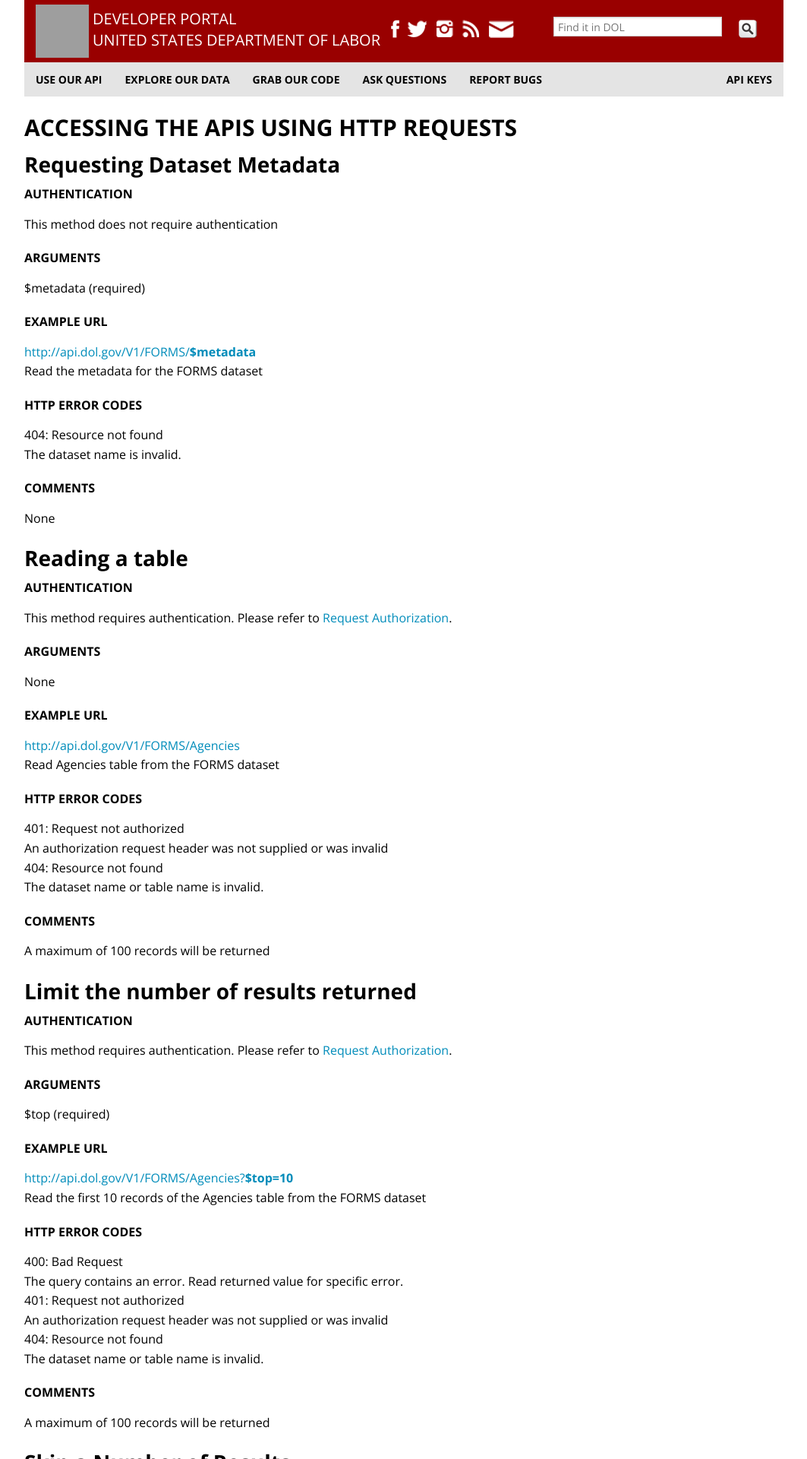
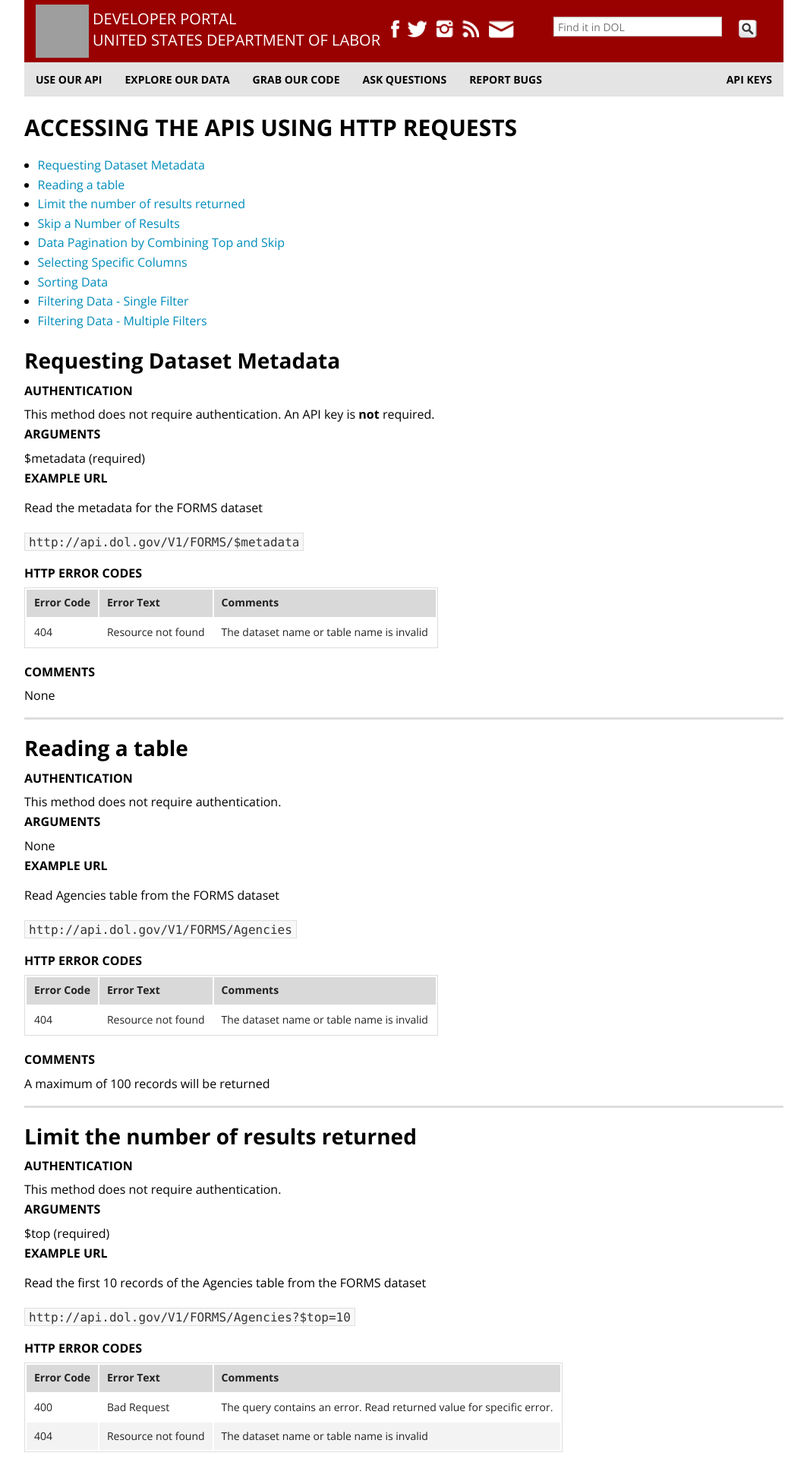
Before and after one commit to USDepartmentofLabor/Developer, a Jekyll site: the page built from _posts/2013-01-30-accessing-the-apis-using-http-requests.md, in a window 1280 px wide. Shown: the top 1920 px of the page at 76% size, without its empty margins (108-1171 px from the left). Built offline with Jekyll 4.4.1, drawn with Linux system fonts in a browser that asks for light colours; Markdown is read by kramdown in place of the engine named in the settings; some of the changed text lies outside the part shown; grey boxes are pictures that could not be loaded.

Commit message:
updated beginners guide and http requests to match dolapi versions

```diff
--- a/_includes/beginner.html
+++ b/_includes/beginner.html
@@ -1,6 +1,6 @@
 <div class="how_background how_box_beginner">
     <div class="row">
-        <div class="small-6 small-centered columns"><h1>BEGINNERS GUIDE</h1></div>
+        <div class="small-6 small-centered columns"><h1>BEGINNER'S GUIDE</h1></div>
     </div>
     <div class="row" data-equalizer>
         <div class="small-6 columns howdiv_c" data-equalizer-watch>
--- a/_includes/experienced.html
+++ b/_includes/experienced.html
@@ -1,7 +1,7 @@
 <div class="how_experienced how_box_experienced">
     <div class="row">
         <div class="small-8 small-centered columns">
-            <h1>EXPERIENCED DEVELOPERS GUIDE</h1>
+            <h1>EXPERIENCED DEVELOPER'S GUIDE</h1>
         </div>
     </div>
     <div class="row">
--- a/_posts/2013-01-30-accessing-the-apis-using-http-requests.md
+++ b/_posts/2013-01-30-accessing-the-apis-using-http-requests.md
@@ -4,282 +4,359 @@
 created: 1359565589
 ---
 
-<h2>Requesting Dataset Metadata</h2>
 
+- [Requesting Dataset Metadata](#requesting)
+- [Reading a table](#reading)
+- [Limit the number of results returned](#limit)
+- [Skip a Number of Results](#skip)
+- [Data Pagination by Combining Top and Skip](#pagination)
+- [Selecting Specific Columns](#select)
+- [Sorting Data](#sort)
+- [Filtering Data - Single Filter](#filter_single)
+- [Filtering Data - Multiple Filters](#filter_multi)
+
+<div class="post_content_dataset">
+<h2><a name="requesting">Requesting Dataset Metadata</a></h2>
 <h3>Authentication</h3>
-
-<p>This method does not require authentication</p>
-
+This method does not require authentication.  An API key is <strong>not</strong> required.
 <h3>Arguments</h3>
-
-<p>$metadata (required)</p>
-
-<h3>Example URL</h3>
-
-<p><a>http://api.dol.gov/V1/FORMS/<strong>$metadata</strong></a><br />
-Read the metadata for the FORMS dataset</p>
-
-<h3>HTTP Error Codes</h3>
-
-<p>404: Resource not found<br />
-The dataset name is invalid.</p>
-
-<h3>Comments</h3>
-
-<p>None</p>
-
-<h2>Reading a table</h2>
-
-<h3>Authentication</h3>
-
-<p>This method requires authentication. Please refer to <a href="{{ site.baseurl }}/request-authorization/">Request Authorization</a>.</p>
-
-<h3>Arguments</h3>
-
-<p>None</p>
-
-<h3>Example URL</h3>
-
-<p><a>http://api.dol.gov/V1/FORMS/Agencies</a><br />
-Read Agencies table from the FORMS dataset</p>
-
-<h3>HTTP Error Codes</h3>
-
-<p>401: Request not authorized<br />
-An authorization request header was not supplied or was invalid<br />
-404: Resource not found<br />
-The dataset name or table name is invalid.</p>
-
-<h3>Comments</h3>
-
-<p>A maximum of 100 records will be returned</p>
-
-<h2>Limit the number of results returned</h2>
-
-<h3>Authentication</h3>
-
-<p>This method requires authentication. Please refer to <a href="{{ site.baseurl }}/request-authorization/">Request Authorization</a>.</p>
-
-<h3>Arguments</h3>
-
-<p>$top (required)</p>
-
-<h3>Example URL</h3>
-
-<p><a>http://api.dol.gov/V1/FORMS/Agencies?<strong>$top=10</strong></a><br />
-Read the first 10 records of the Agencies table from the FORMS dataset</p>
-
-<h3>HTTP Error Codes</h3>
-
-<p>400: Bad Request<br />
-The query contains an error. Read returned value for specific error.<br />
-401: Request not authorized<br />
-An authorization request header was not supplied or was invalid<br />
-404: Resource not found<br />
-The dataset name or table name is invalid.</p>
-
-<h3>Comments</h3>
-
-<p>A maximum of 100 records will be returned</p>
-
-<h2>Skip a Number of Results</h2>
-
-<h3>Authentication</h3>
-
-<p>This method requires authentication. Please refer to <a href="{{ site.baseurl }}/request-authorization/">Request Authorization</a>.</p>
-
-<h3>Arguments</h3>
-
-<p>$skip (required)</p>
-
-<h3>Example URL</h3>
-
-<p><a>http://api.dol.gov/V1/FORMS/Agencies?<strong>$skip=5</strong></a><br />
-Read the Agencies table from the FORMS dataset, skipping the first 5 results</p>
-
-<h3>HTTP Error Codes</h3>
-
-<p>400: Bad Request<br />
-The query contains an error. Read returned value for specific error.<br />
-401: Request not authorized<br />
-An authorization request header was not supplied or was invalid<br />
-404: Resource not found<br />
-The dataset name or table name is invalid.</p>
-
-<h3>Comments</h3>
-
-<p>A maximum of 100 records will be returned</p>
-
-<h2>Data Pagination by Combining Top and Skip</h2>
-
-<h3>Authentication</h3>
-
-<p>This method requires authentication. Please refer to <a href="{{ site.baseurl }}/request-authorization/">Request Authorization</a>.</p>
-
-<h3>Arguments</h3>
-
-<p>$top (required)<br />
-$skip (required)</p>
-
-<h3>Example URL</h3>
-
-<p><a>http://api.dol.gov/V1/FORMS/Agencies?<strong>$skip=20&amp;$top=10</strong></a><br />
-Read records 21-30 from the Agencies table in FORMS dataset</p>
-
-<h3>HTTP Error Codes</h3>
-
-<p>400: Bad Request<br />
-The query contains an error. Read returned value for specific error.<br />
-401: Request not authorized<br />
-An authorization request header was not supplied or was invalid<br />
-404: Resource not found<br />
-The dataset name or table name is invalid.</p>
-
-<h3>Comments</h3>
-
-<p>A maximum of 100 records will be returned</p>
-
-<h2>Selecting Specific Columns</h2>
-
-<h3>Authentication</h3>
-
-<p>This method requires authentication. Please refer to <a href="{{ site.baseurl }}/request-authorization/">Request Authorization</a>.</p>
-
-<h3>Arguments</h3>
-
-<p>$select</p>
-
-<h3>Example URL</h3>
-
-<p><a>http://api.dol.gov/V1/FORMS/AgencyForms?<strong>$select=FormNumber,Title</strong></a><br />
-Read records from the AgencyForms table in FORMS dataset, returning only the FormNumber and Title columns.</p>
-
-<h3>HTTP Error Codes</h3>
-
-<p>400: Bad Request<br />
-The query contains an error. Read returned value for specific error.<br />
-401: Request not authorized<br />
-An authorization request header was not supplied or was invalid<br />
-404: Resource not found<br />
-The dataset name or table name is invalid.</p>
-
-<h3>Comments</h3>
-
-<p>A maximum of 100 records will be returned</p>
-
-<h2>Sorting Data</h2>
-
-<h3>Authentication</h3>
-
-<p>This method requires authentication. Please refer to <a href="{{ site.baseurl }}/request-authorization/">Request Authorization</a>.</p>
-
-<h3>Arguments</h3>
-
-<p>$orderby</p>
-
-<h3>Example URL</h3>
-
-<p><a>http://api.dol.gov/V1/FORMS/AgencyForms?<strong>$orderby=FormNumber</strong></a><br />
-Read records from the AgencyForms table in FORMS dataset, sorting by the FormNumber column.</p>
-
-<p><strong>To sort the column by desc order, add desc after the column name </strong></p>
-
-<h3>Example URL</h3>
-
-<p><a>http://api.dol.gov/V1/FORMS/AgencyForms?<strong>$orderby=FormNumber desc</strong></a><br />
-Ascending is the default order.</p>
-
-<h3>HTTP Error Codes</h3>
-
-<p>400: Bad Request<br />
-The query contains an error. Read returned value for specific error.<br />
-401: Request not authorized<br />
-An authorization request header was not supplied or was invalid<br />
-404: Resource not found<br />
-The dataset name or table name is invalid.</p>
-
-<h3>Comments</h3>
-
-<p>A maximum of 100 records will be returned<br />
-More than one column can be specified. Separate column names with commas.</p>
-
-<h2>Filtering Data – Single Filter</h2>
-
-<h3>Authentication</h3>
-
-<p>This method requires authentication. Please refer to <a href="{{ site.baseurl }}/request-authorization/">Request Authorization</a>.</p>
-
-<h3>Arguments</h3>
-
-<p>$filter</p>
-
-<h3>Comparison Keywords</h3>
-
-<p>eq – Equal to<br />
-ne – Not Equal to<br />
-gt – Greater than<br />
-lt – Less than<br />
-ge – Greater than or equal to<br />
-le – Less than or equal to</p>
-
-<h3>Example URL</h3>
-
-<p><a>http://api.dol.gov/V1/FORMS/AgencyForms?<strong>$filter=AgencyId eq 'MSHA'</strong></a><br />
-Read records from the AgencyForms table in FORMS dataset, returning only the records where the AgencyId is equal to 'MSHA'.</p>
-
-<h3>Example Response</h3>
-
-<p>[response]</p>
-
-<h3>HTTP Error Codes</h3>
-
-<p>400: Bad Request<br />
-The query contains an error. Read returned value for specific error.<br />
-401: Request not authorized<br />
-An authorization request header was not supplied or was invalid<br />
-404: Resource not found<br />
-The dataset name or table name is invalid.</p>
-
-<h3>Comments</h3>
-
-<p>A maximum of 100 records will be returned<br />
-More than one filter can be specified. See [link] article for details.</p>
-
-<h2>Filtering Data – Multiple Filters</h2>
-
-<h3>Authentication</h3>
-
-<p>This method requires authentication. Please refer to <a href="{{ site.baseurl }}/request-authorization/">Request Authorization</a>.</p>
-
-<h3>Arguments</h3>
-
-<p>$filter (required)<br />
-and<br />
-or</p>
-
-<h3>Comparison Keywords</h3>
-
-<p>eq – Equal to<br />
-ne – Not Equal to<br />
-gt – Greater than<br />
-lt – Less than<br />
-ge – Greater than or equal to<br />
-le – Less than or equal to</p>
-
-<h3>Example URL</h3>
-
-<p><a>http://api.dol.gov/V1/FORMS/AgencyForms?<strong>$filter=(AgencyId eq 'MSHA') and (Title eq 'Legal Identity Report')</strong></a><br />
-Read records from the AgencyForms table in FORMS dataset where the AgencyId is equal to MSHA and the Title is equal to 'Legal Identity Report'.</p>
-
-<h3>HTTP Error Codes</h3>
-
-<p>400: Bad Request<br />
-The query contains an error. Read returned value for specific error.<br />
-401: Request not authorized<br />
-An authorization request header was not supplied or was invalid<br />
-404: Resource not found<br />
-The dataset name or table name is invalid.</p>
-
-<h3>Comments</h3>
-
-<p>A maximum of 100 records will be returned</p>
+$metadata (required)
+<h3 >Example URL</h3>
+<p>Read the metadata for the FORMS dataset</p>
+<pre><code>http://api.dol.gov/V1/FORMS/$metadata</code></pre>
+<h3 >HTTP Error Codes</h3>
+<table>
+    <thead>
+    <tr>
+        <th>Error Code</th>
+        <th>Error Text</th>
+        <th>Comments</th>
+    </tr>
+    </thead>
+    <tbody>
+    <tr>
+        <td>404</td>
+        <td>Resource not found</td>
+        <td>The dataset name or table name is invalid</td>
+    </tr>
+    </tbody>
+</table>
+<h3 >Comments</h3>
+None
+</div>
+<hr>
+<div class='post_content_dataset'>
+    <div class='col12 pad1y'>
+        <h2 ><a name="reading">Reading a table</a></h2>
+        <h3 >Authentication</h3>
+        This method does not require authentication.
+        <h3 >Arguments</h3>
+        None
+        <h3 >Example URL</h3>
+        <p>Read Agencies table from the FORMS dataset</p>
+        <pre><code>http://api.dol.gov/V1/FORMS/Agencies</code></pre>
+        <h3 >HTTP Error Codes</h3>
+        <table>
+            <thead>
+            <tr>
+                <th>Error Code</th>
+                <th>Error Text</th>
+                <th>Comments</th>
+            </tr>
+            </thead>
+            <tbody>
+            <tr>
+                <td>404</td>
+                <td>Resource not found</td>
+                <td>The dataset name or table name is invalid</td>
+            </tr>
+            </tbody>
+        </table>
+        <h3 >Comments</h3>
+        A maximum of 100 records will be returned
+    </div>
+</div>
+<hr>
+<div class='post_content_dataset'>
+    <div class='col12 pad2y'>
+        <h2 ><a name="limit">Limit the number of results returned</a></h2>
+        <h3 >Authentication</h3>
+        This method does not require authentication.
+        <h3 >Arguments</h3>
+        $top (required)
+        <h3 >Example URL</h3>
+        <p>Read the first 10 records of the Agencies table from the FORMS dataset</p>
+        <pre><code>http://api.dol.gov/V1/FORMS/Agencies?$top=10</code></pre>
+        <h3 >HTTP Error Codes</h3>
+        <table>
+            <thead>
+            <tr>
+                <th>Error Code</th>
+                <th>Error Text</th>
+                <th>Comments</th>
+            </tr>
+            </thead>
+            <tbody>
+            <tr>
+                <td>400</td>
+                <td>Bad Request</td>
+                <td>The query contains an error. Read returned value for specific error.</td>
+            </tr>
+            <tr>
+                <td>404</td>
+                <td>Resource not found</td>
+                <td>The dataset name or table name is invalid</td>
+            </tr>
+            </tbody>
+        </table>
+        <h3 >Comments</h3>
+        A maximum of 100 records will be returned
+    </div>
+</div>
+<hr>
+<div class='post_content_dataset'>
+    <div class='col12 pad1y'>
+        <h2 ><a name="skip">Skip a Number of Results</a></h2>
+        <h3 >Authentication</h3>
+        This method does not require authentication
+        <h3 >Arguments</h3>
+        $skip (required)
+        <h3 >Example URL</h3>
+        <p>Read the Agencies table from the FORMS dataset, skipping the first 5 results</p>
+        <pre><code>http://api.dol.gov/V1/FORMS/Agencies?$skip=5</code></pre>
+        <h3 >HTTP Error Codes</h3>
+        <table>
+            <thead>
+            <tr>
+                <th>Error Code</th>
+                <th>Error Text</th>
+                <th>Comments</th>
+            </tr>
+            </thead>
+            <tbody>
+            <tr>
+                <td>400</td>
+                <td>Bad Request</td>
+                <td>The query contains an error. Read returned value for specific error.</td>
+            </tr>
+            <tr>
+                <td>404</td>
+                <td>Resource not found</td>
+                <td>The dataset name or table name is invalid</td>
+            </tr>
+            </tbody>
+        </table>
+        <h3 >Comments</h3>
+        A maximum of 100 records will be returned
+    </div>
+</div>
+<hr>
+<div class='post_content_dataset'>
+    <div class='col12 pad1y'>
+        <h2 ><a name="pagination">Data Pagination by Combining Top and Skip</a></h2>
+        <h3 >Authentication</h3>
+        This method does not require authentication
+        <h3 >Arguments</h3>
+        $top (required)<br />
+        $skip (required)
+        <h3 >Example URL</h3>
+        <p>Read records 21-30 from the Agencies table in FORMS dataset</p>
+        <pre><code>http://api.dol.gov/V1/FORMS/Agencies?$skip=20&amp;$top=10</code></pre>
+        <h3 >HTTP Error Codes</h3>
+        <table>
+            <thead>
+            <tr>
+                <th>Error Code</th>
+                <th>Error Text</th>
+                <th>Comments</th>
+            </tr>
+            </thead>
+            <tbody>
+            <tr>
+                <td>400</td>
+                <td>Bad Request</td>
+                <td>The query contains an error. Read returned value for specific error.</td>
+            </tr>
+            <tr>
+                <td>404</td>
+                <td>Resource not found</td>
+                <td>The dataset name or table name is invalid</td>
+            </tr>
+            </tbody>
+        </table>
+        <h3 >Comments</h3>
+        A maximum of 100 records will be returned
+    </div>
+</div>
+<hr>
+<div class='post_content_dataset'>
+    <div class='col12 pad1y'>
+        <h2 ><a name="select">Selecting Specific Columns</a></h2>
+        <h3 >Authentication</h3>
+        This method does not require authentication
+        <h3 >Arguments</h3>
+        $select
+        <h3 >Example URL</h3>
+        <p>Read records from the AgencyForms table in FORMS dataset, returning only the FormNumber and Title columns.</p>
+        <pre><code>http://api.dol.gov/V1/FORMS/AgencyForms?$select=FormNumber,Title</code></pre>
+        <h3 >HTTP Error Codes</h3>
+        <table>
+            <thead>
+            <tr>
+                <th>Error Code</th>
+                <th>Error Text</th>
+                <th>Comments</th>
+            </tr>
+            </thead>
+            <tbody>
+            <tr>
+                <td>400</td>
+                <td>Bad Request</td>
+                <td>The query contains an error. Read returned value for specific error.</td>
+            </tr>
+            <tr>
+                <td>404</td>
+                <td>Resource not found</td>
+                <td>The dataset name or table name is invalid</td>
+            </tr>
+            </tbody>
+        </table>
+        <h3 >Comments</h3>
+        A maximum of 100 records will be returned
+    </div>
+</div>
+<hr>
+<div class='post_content_dataset'>
+    <div class='col12 pad1y'>
+        <h2 ><a name="sort">Sorting Data</a></h2>
+        <h3 >Authentication</h3>
+        This method does not require authentication
+        <h3 >Arguments</h3>
+        $orderby
+        <h3 >Example URLs</h3>
+        <p>Read records from the AgencyForms table in FORMS dataset, sorting by the FormNumber column.</p>
+        <pre><code>http://api.dol.gov/V1/FORMS/AgencyForms?$orderby=FormNumber</code></pre>
+        <p>To sort the column by desc order, add desc after the column name </p>
+        <pre><code>http://api.dol.gov/V1/FORMS/AgencyForms?$orderby=FormNumber desc</code></pre>
+        <h3 >HTTP Error Codes</h3>
+        <table>
+            <thead>
+            <tr>
+                <th>Error Code</th>
+                <th>Error Text</th>
+                <th>Comments</th>
+            </tr>
+            </thead>
+            <tbody>
+            <tr>
+                <td>400</td>
+                <td>Bad Request</td>
+                <td>The query contains an error. Read returned value for specific error.</td>
+            </tr>
+            <tr>
+                <td>404</td>
+                <td>Resource not found</td>
+                <td>The dataset name or table name is invalid</td>
+            </tr>
+            </tbody>
+        </table>
+        <h3 >Comments</h3>
+        <ul>
+            <li>Ascending is the default order.</li>
+            <li>A maximum of 100 records will be returned</li>
+            <li>More than one column can be specified. Separate column names with commas.</li>
+        </ul>
+    </div>
+</div>
+<hr>
+<div class='post_content_dataset'>
+    <div class='col12 pad1y'>
+        <h2 ><a name="filter_single">Filtering Data - Single Filter</a></h2>
+        <h3 >Authentication</h3>
+        This method does not require authentication
+        <h3 >Arguments</h3>
+        $filter
+        <h3 >Comparison Keywords</h3>
+        eq – Equal to<br />
+        ne – Not Equal to<br />
+        gt – Greater than<br />
+        lt – Less than<br />
+        ge – Greater than or equal to<br />
+        le – Less than or equal to
+        <h3 >Example URL</h3>
+        <p>Read records from the AgencyForms table in FORMS dataset, returning only the records where the AgencyId is equal to 'MSHA'.</p>
+        <pre><code>http://api.dol.gov/V1/FORMS/AgencyForms?$filter=AgencyId eq 'MSHA'</code></pre>
+        <h3 >Example Response</h3>
+        [response]
+        <h3 >HTTP Error Codes</h3>
+        <table>
+            <thead>
+            <tr>
+                <th>Error Code</th>
+                <th>Error Text</th>
+                <th>Comments</th>
+            </tr>
+            </thead>
+            <tbody>
+            <tr>
+                <td>400</td>
+                <td>Bad Request</td>
+                <td>The query contains an error. Read returned value for specific error.</td>
+            </tr>
+            <tr>
+                <td>404</td>
+                <td>Resource not found</td>
+                <td>The dataset name or table name is invalid</td>
+            </tr>
+            </tbody>
+        </table>
+        <h3 >Comments</h3>
+        A maximum of 100 records will be returned
+    </div>
+</div>
+<hr>
+<div class='post_content_dataset'>
+    <div class='col12 pad1y'>
+        <h2 ><a name="filter_multi">Filtering Data - Multiple Filters</a></h2>
+        <h3 >Authentication</h3>
+        This method does not require authentication
+        <h3 >Arguments</h3>
+        $filter (required)<br />
+        and<br />
+        or
+        <h3 >Comparison Keywords</h3>
+        eq – Equal to<br />
+        ne – Not Equal to<br />
+        gt – Greater than<br />
+        lt – Less than<br />
+        ge – Greater than or equal to<br />
+        le – Less than or equal to
+        <h3 >Example URL</h3>
+        <p>Read records from the AgencyForms table in FORMS dataset where the AgencyId is equal to MSHA and the Title is equal to 'Legal Identity Report'.</p>
+        <pre><code>http://api.dol.gov/V1/FORMS/AgencyForms?$filter=(AgencyId eq 'MSHA') and (Title eq 'Legal Identity Report')</code></pre>
+        <h3 >HTTP Error Codes</h3>
+        <table>
+            <thead>
+            <tr>
+                <th>Error Code</th>
+                <th>Error Text</th>
+                <th>Comments</th>
+            </tr>
+            </thead>
+            <tbody>
+            <tr>
+                <td>400</td>
+                <td>Bad Request</td>
+                <td>The query contains an error. Read returned value for specific error.</td>
+            </tr>
+            <tr>
+                <td>404</td>
+                <td>Resource not found</td>
+                <td>The dataset name or table name is invalid</td>
+            </tr>
+            </tbody>
+        </table>
+        <h3 >Comments</h3>
+        A maximum of 100 records will be returned
+    </div>
+</div>
--- a/css/post.css
+++ b/css/post.css
@@ -23,7 +23,9 @@
     margin-top: 20px;
 }
 
-
+.post_content_dataset a:hover {
+    text-decoration: underline;
+}
 .post_content_dataset,
 .post_content_dataset p {
     font-family: 'Open Sans', sans-serif;
@@ -32,11 +34,16 @@
     color: black;
 }
 
-.post_content_dataset h2 {
+.post_content_dataset h2,
+.post_content_dataset h2 a {
     font-family: 'Open Sans', sans-serif;
     font-weight: bold;
     font-size: 28px;
     color: black;
+}
+
+.post_content_dataset h2 a:hover {
+    text-decoration: none;
 }
 
 .post_content_dataset h3 {
```
Also changed, not shown: Highlights/2015/_posts/2015-3-18-VETS100.md (+2 -1 lines), _posts/2013-01-30-beginners-guide.md (+1 -1 lines).
